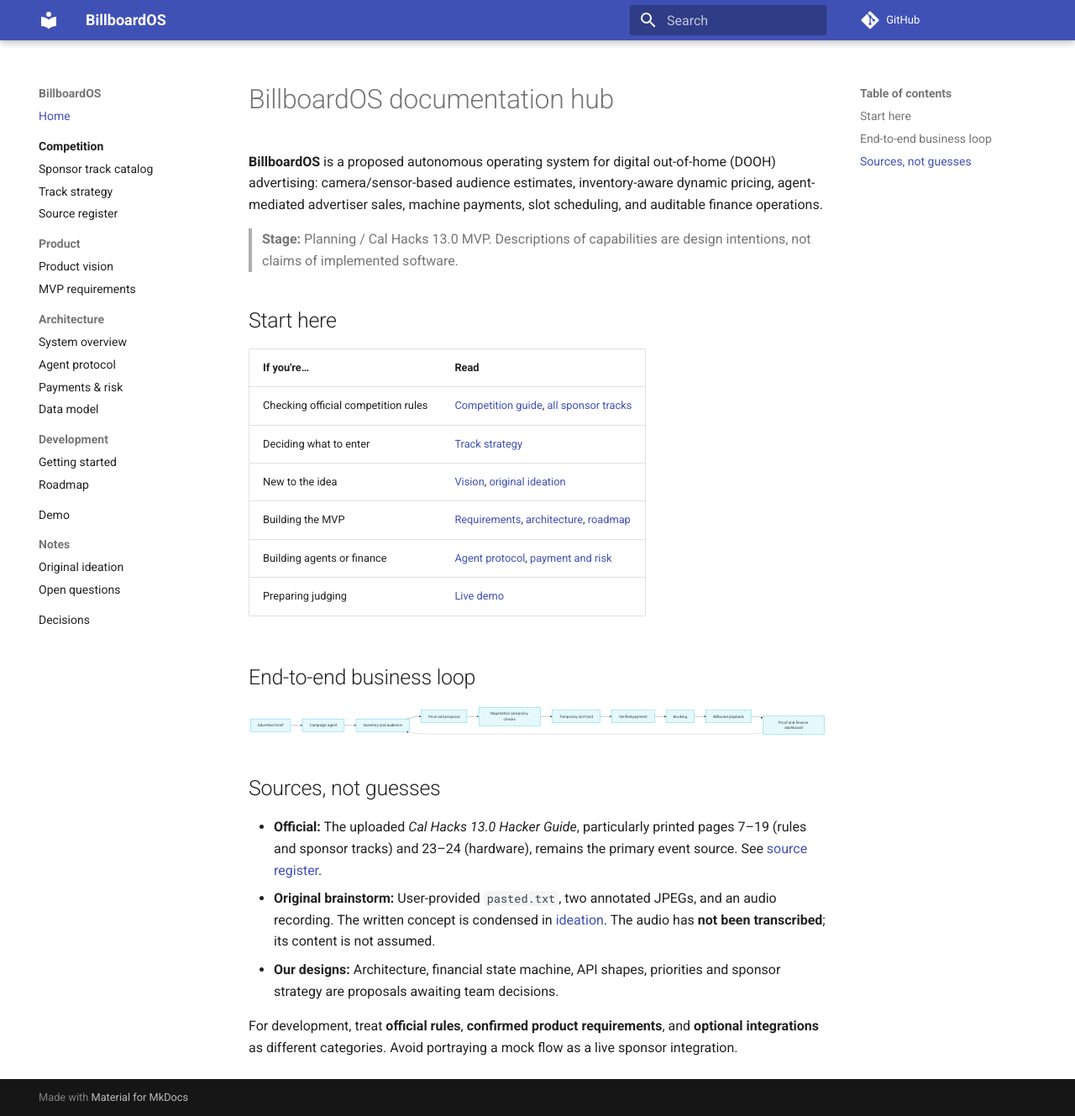
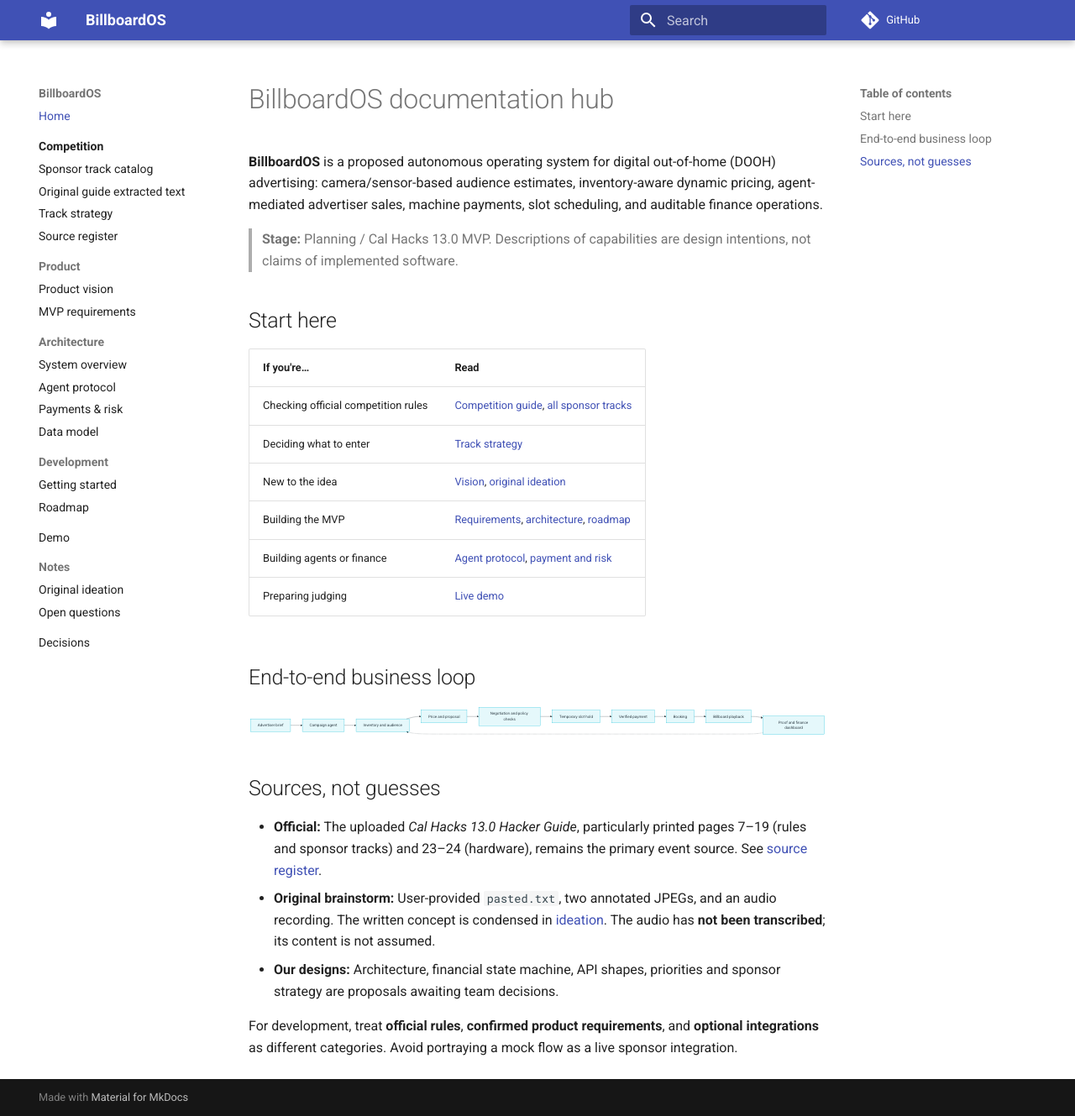
Before and after one commit to PhongCT1105/BillboardOS, an MkDocs documentation site: the page built from docs/index.md, in a window 1280 px wide and 1329 px high. Shown: the whole window at 84% size. Built offline with MkDocs 1.6.1 and Material for MkDocs 9.7.7, drawn with Linux system fonts in a browser that asks for light colours; comment, search, counter and statistics services are not loaded.

Commit message:
docs: index source transcripts and preserve provenance

```diff
--- a/mkdocs.yml
+++ b/mkdocs.yml
@@ -24,6 +24,7 @@ nav:
   - Competition:
       - Guide & rules: competition/index.md
       - Sponsor track catalog: competition/sponsor-tracks.md
+      - Original guide extracted text: competition/official-guide-text.md
       - Track strategy: competition/track-strategy.md
       - Source register: competition/sources.md
   - Product:
```
